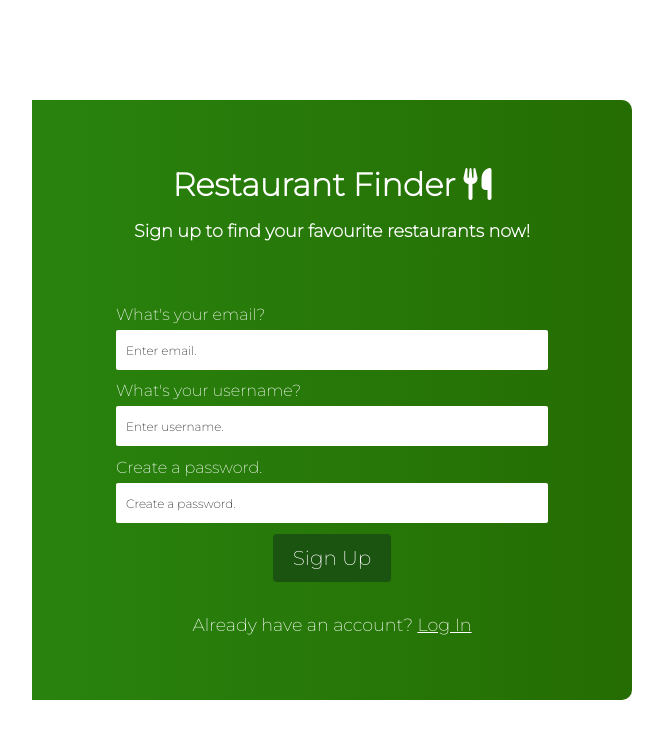
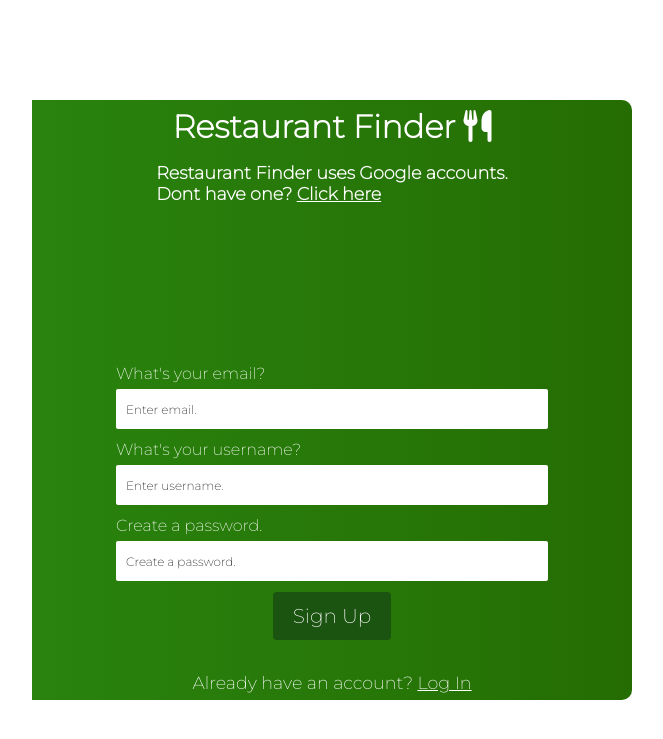
Before and after one commit to kevinnguyen2000/restaurant-finder-flask, a Flask app: page /signup/ in a window 1280 px wide. Shown: the top 739 px of the page, without its empty margins (308-971 px from the left). Run offline with Flask 2, Linux system fonts and the light colour scheme; some libraries are stand-ins or nearby versions.

Commit message:
added google sign up link

```diff
--- a/main.py
+++ b/main.py
@@ -1,6 +1,7 @@
 from flask import Flask, render_template, request
 
 app = Flask(__name__)
+app.secret_key = "top_secret_key"
 
 # route for home page
 @app.route("/")
--- a/static/form.css
+++ b/static/form.css
@@ -46,7 +46,12 @@
 
 .form h2 {
   font-size: 1.1rem;
-  margin-bottom: 4rem;
+  color: #fff;
+}
+
+.form-subtitle {
+  font-size: 1.1rem;
+  margin-bottom: 10rem;
   color: #fff;
 }
 
--- a/templates/signup.html
+++ b/templates/signup.html
@@ -29,7 +29,9 @@
             <a href="/"> Restaurant Finder <i class="fas fa-utensils"></i> </a>
           </h1>
         </div>
-        <h2>Sign up to find your favourite restaurants now!</h2>
+        <div class="form-subtitle">
+          <h2>Restaurant Finder uses Google accounts.<br> Dont have one? <a href="https://accounts.google.com/signup/v2/webcreateaccount?hl=en&flowName=GlifWebSignIn&flowEntry=SignUp" target="_blank">Click here</a></h2>
+        </div>
         <div class="form-inputs">
           <label class="form-label">What's your email?</label>
           <input
```
